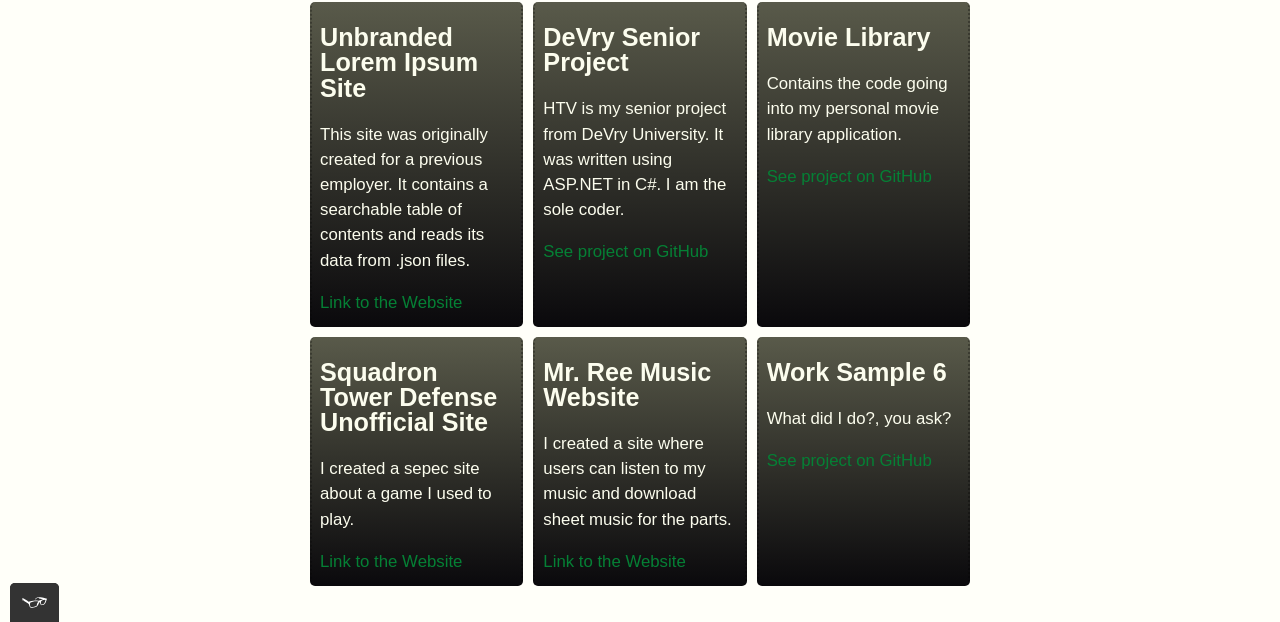
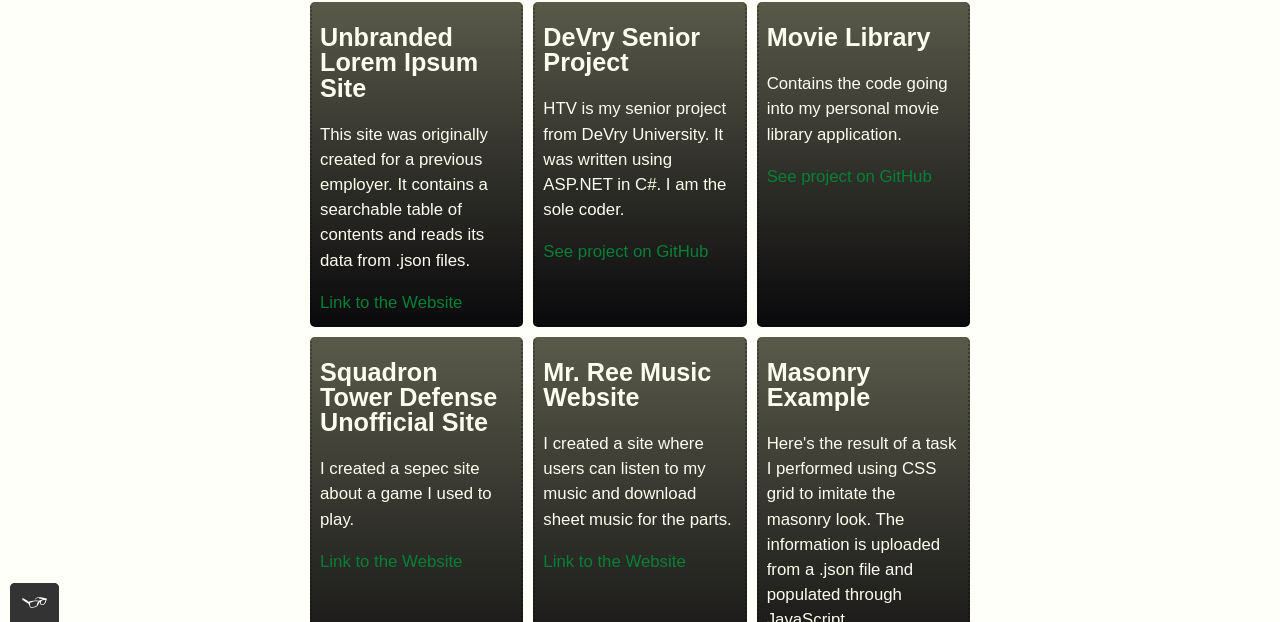
Before and after one commit to typini/portfolio-wesite, a plain HTML site: page work.html in a window 1280 px wide. Shown: the part 178-800 px from the top of the page. Drawn offline with nearby package versions, Linux system fonts and the light colour scheme; a web font is replaced by a local one.

```diff
--- a/work.html
+++ b/work.html
@@ -62,9 +62,9 @@
                 <a href="http://www.mrreemusic.com/" target="_blank">Link to the Website</a>
             </div>
             <div class="grid__item">
-                <h2>Work Sample 6</h2>
-                <p>What did I do?, you ask?</p>
-                <a href="#" target="_blank">See project on GitHub</a>
+                <h2>Masonry Example</h2>
+                <p>Here's the result of a task I performed using CSS grid to imitate the masonry look.  The information is uploaded from a .json file and populated through JavaScript.</p>
+                <a href="http://www.tyreepini.com/samples/masonry.html" target="_blank">Link to masonry.html page</a>
             </div>
         </div>
     </section>
```
Also changed, not shown: about.html (+1 -1 lines), contact.html (+1 -1 lines), index.html (+1 -1 lines).
